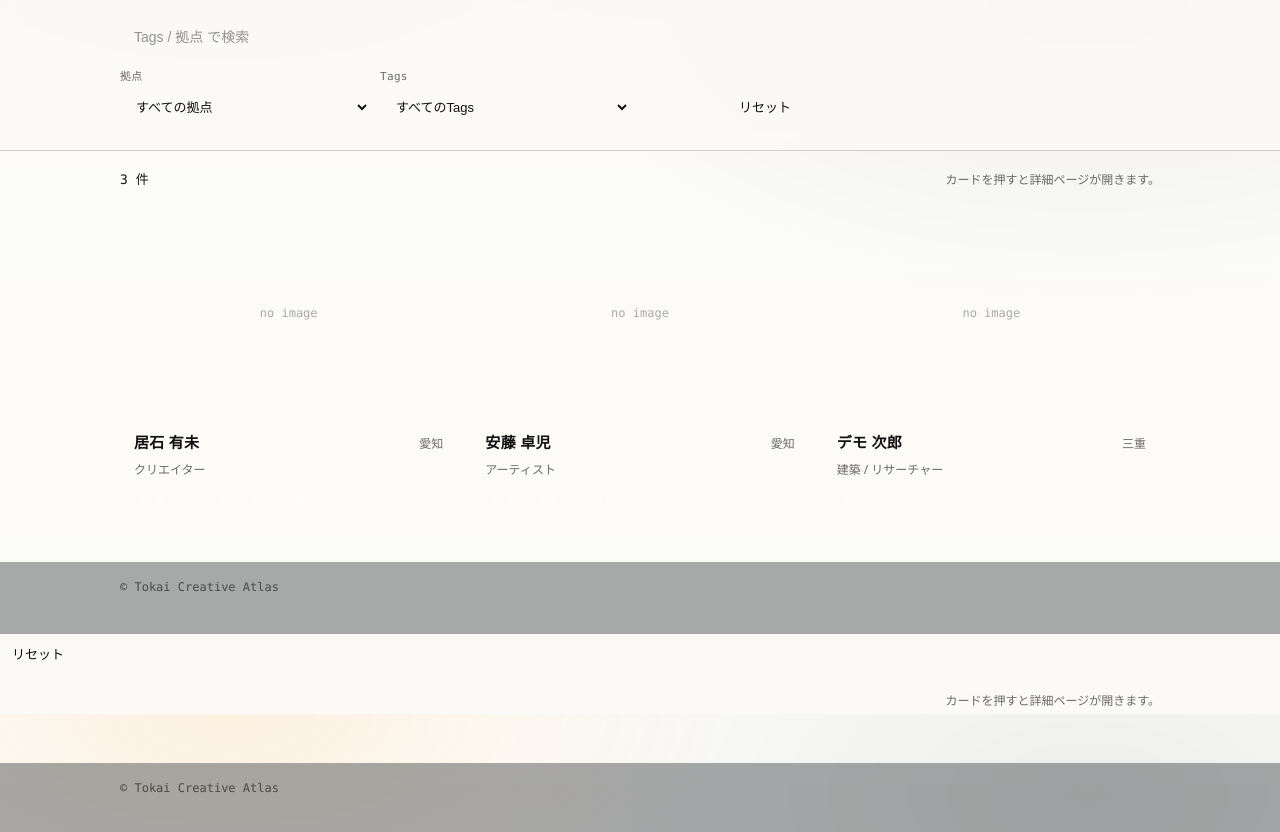
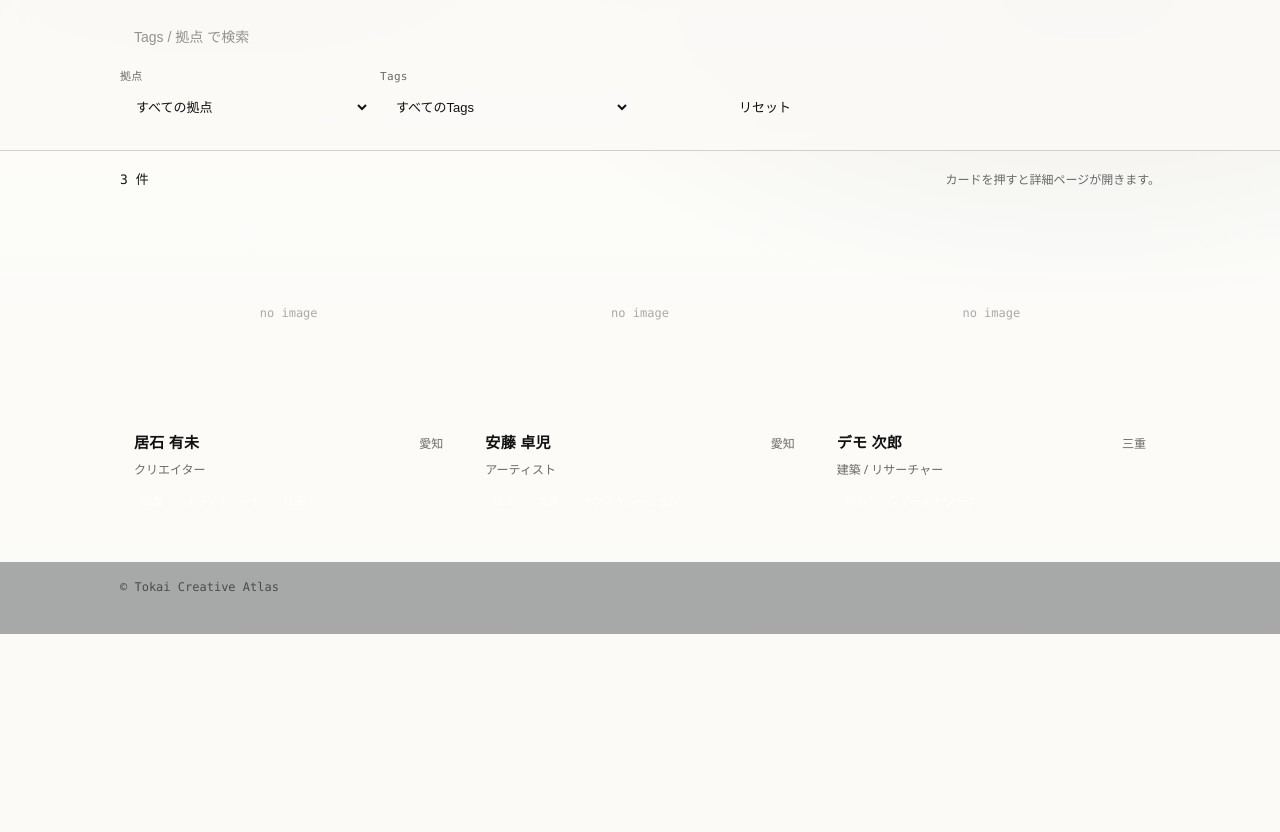
Before and after one commit to SueYumi/tokai-creative-atlas, a plain HTML site: page index.html in a window 1280 px wide. Shown: the part 86-918 px from the top of the page. After the commit the page ends 800 px from the top, so only its background shows below. Drawn offline with Linux system fonts and the light colour scheme.

Commit message:
Update index.html

```diff
--- a/index.html
+++ b/index.html
@@ -60,28 +60,3 @@
   <script src="app.js"></script>
 </body>
 </html>
-
-          <button id="reset" class="btn" type="button">リセット</button>
-        </div>
-      </div>
-    </div>
-  </header>
-
-  <main class="wrap">
-    <div class="meta-row">
-      <p id="count" class="count"></p>
-      <p class="note">カードを押すと詳細ページが開きます。</p>
-    </div>
-
-    <section id="grid" class="grid" aria-label="クリエイター一覧"></section>
-  </main>
-
-  <footer class="site-footer">
-    <div class="wrap">
-      <p class="muted">© Tokai Creative Atlas</p>
-    </div>
-  </footer>
-
-  <script src="app.js"></script>
-</body>
-</html>
```
